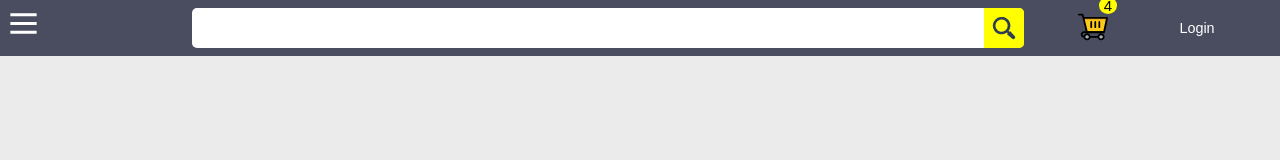
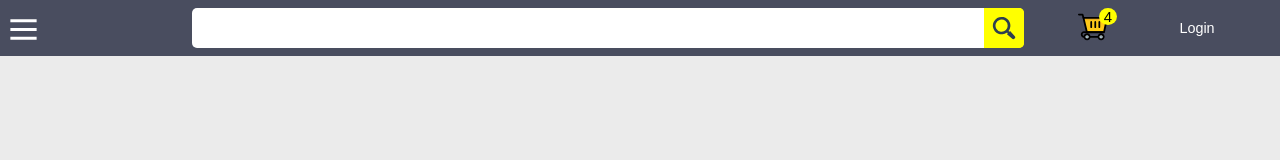
Before and after one commit to rishabhkalra96/react-ecomm, a React (Create React App) app: page / in a window 1280 px wide. Shown: the top 160 px of the page. Built offline with nearby package versions, Linux system fonts and the light colour scheme.

Commit message:
header sections are flexible

```diff
--- a/src/components/header/header.scss
+++ b/src/components/header/header.scss
@@ -12,6 +12,8 @@
 
     section.left-section {
         max-width: 15%;
+        display: flex;
+        align-items: center;
     }
 
     section.right-section {
@@ -20,6 +22,7 @@
             padding: 0;
             width: 100%;
             display: flex;
+            align-items: center;
             height: 100%;
             justify-content: space-evenly;
         }
```
